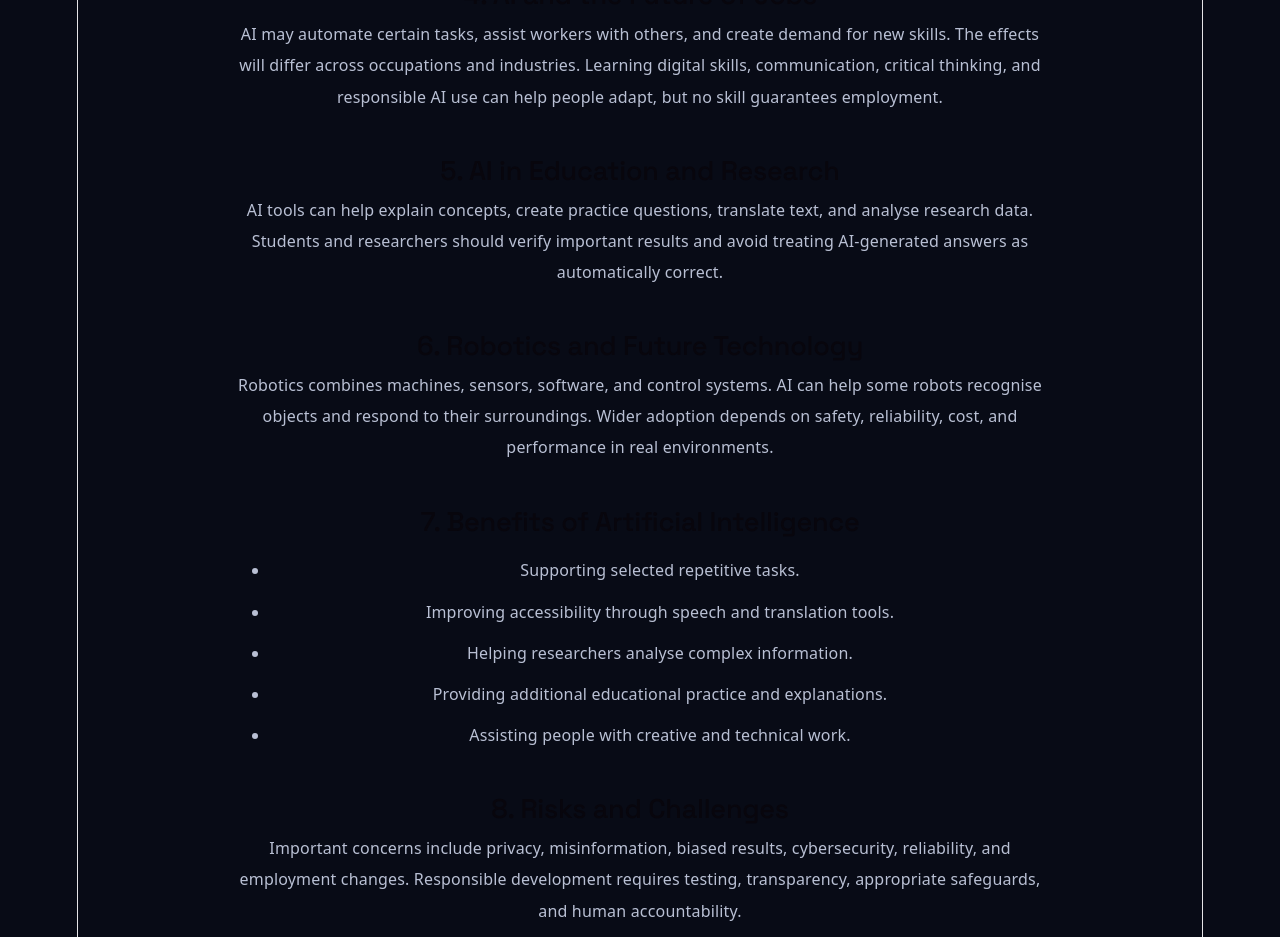
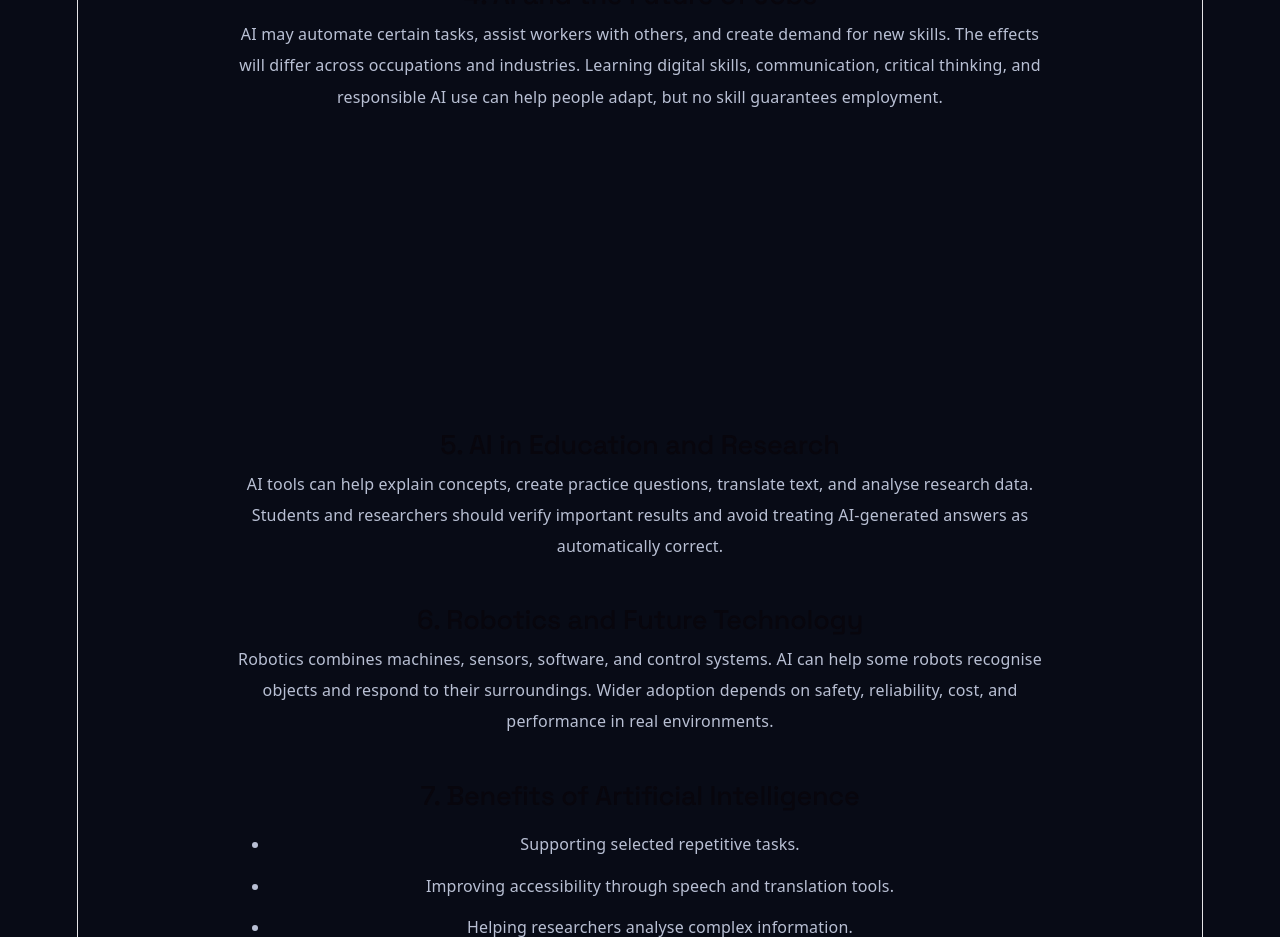
Before and after one commit to GOPISETTYBALAKRISHNA/future-ai, a React (Vite) app: page /future-of-artificial-intelligence in a window 1280 px wide. Shown: the part 1080-2017 px from the top of the page. Built offline with nearby package versions, Linux system fonts and the light colour scheme.

Commit message:
Add Adsterra banner to AI article

```diff
--- /dev/null
+++ b/src/AdsterraAd.jsx
@@ -0,0 +1,52 @@
+import { useEffect, useRef } from "react";
+
+export default function AdsterraAd() {
+const adRef = useRef(null);
+
+useEffect(() => {
+if (!adRef.current) return;
+
+adRef.current.innerHTML = "";
+
+const configScript = document.createElement("script");
+configScript.text = `
+  atOptions = {
+    key: "e35f37e418a7eb6e5b9362ace3dbae69",
+    format: "iframe",
+    height: 250,
+    width: 300,
+    params: {}
+  };
+`;
+
+const adScript = document.createElement("script");
+adScript.src =
+  "https://bauval.org/22/e35f37e418a7eb6e5b9362ace3dbae69";
+adScript.async = true;
+
+adRef.current.appendChild(configScript);
+adRef.current.appendChild(adScript);
+
+return () => {
+  if (adRef.current) adRef.current.innerHTML = "";
+};
+
+}, []);
+
+return (
+<div
+ref={adRef}
+style={{
+width: "100%",
+maxWidth: "300px",
+minHeight: "250px",
+margin: "24px auto",
+display: "flex",
+justifyContent: "center",
+alignItems: "center",
+overflow: "hidden",
+}}
+aria-label="Advertisement"
+/>
+);
+}
--- a/src/FutureArticles.jsx
+++ b/src/FutureArticles.jsx
@@ -1,4 +1,5 @@
 import { useEffect } from "react";
+import AdsterraAd from "./AdsterraAd.jsx";
 
 function FutureArticle() {
   useEffect(() => {
@@ -84,6 +85,7 @@ function FutureArticle() {
           communication, critical thinking, and responsible AI use
           can help people adapt, but no skill guarantees employment.
         </p>
+        <AdsterraAd/>
 
         <h2>5. AI in Education and Research</h2>
         <p>
```
